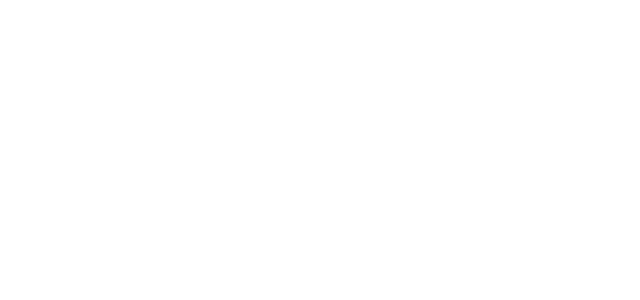
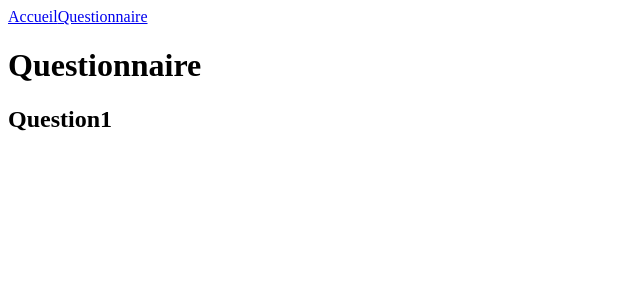
Before and after one commit to NinjaTurtles-cloud/app-complete-cra, a React (Create React App) app: page /survey/1 in a window 1280 px wide. Before the commit this address had no page. Shown: the top 300 px of the page, without its empty margins (0-640 px from the left). Built offline with nearby package versions, Linux system fonts and the light colour scheme.

Commit message:
ajout de UseParams

```diff
--- /dev/null
+++ b/src/components/Header/index.js
@@ -0,0 +1,12 @@
+import { Link } from "react-router-dom";
+
+function Header() {
+  return (
+    <nav>
+      <Link to="/">Accueil</Link>
+      <Link to="/survey/42">Questionnaire</Link>
+    </nav>
+  );
+}
+
+export default Header;
--- a/src/index.js
+++ b/src/index.js
@@ -3,13 +3,15 @@
 import Home from "./pages/Home";
 import Survey from "./pages/Survey";
 import { BrowserRouter, Routes, Route } from "react-router-dom";
+import Header from "./components/Header";
 
 ReactDOM.render(
   <React.StrictMode>
     <BrowserRouter>
+      <Header />
       <Routes>
         <Route exact path="/" element={<Home />} />
-        <Route path="/survey" element={<Survey />} />
+        <Route path="/survey/:questionNumber" element={<Survey />} />
       </Routes>
     </BrowserRouter>
   </React.StrictMode>,
--- a/src/pages/Survey/index.js
+++ b/src/pages/Survey/index.js
@@ -1,7 +1,12 @@
+import { useParams } from "react-router-dom";
+
 function Survey() {
+  const { questionNumber } = useParams();
+
   return (
     <div>
       <h1>Questionnaire</h1>
+      <h2>Question{questionNumber}</h2>
     </div>
   );
 }
```
Also changed, not shown: 1 other file (tests, documents, lock files or other folders).
